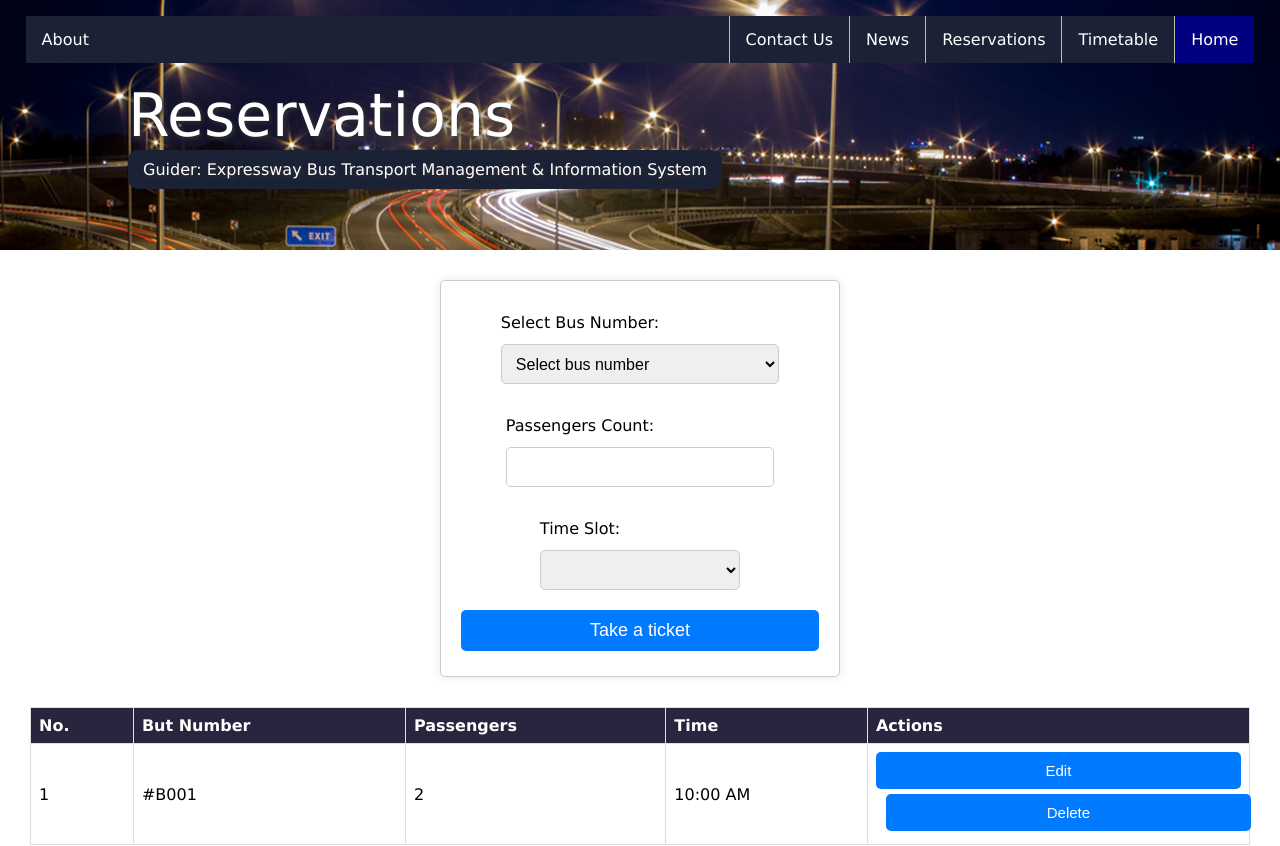
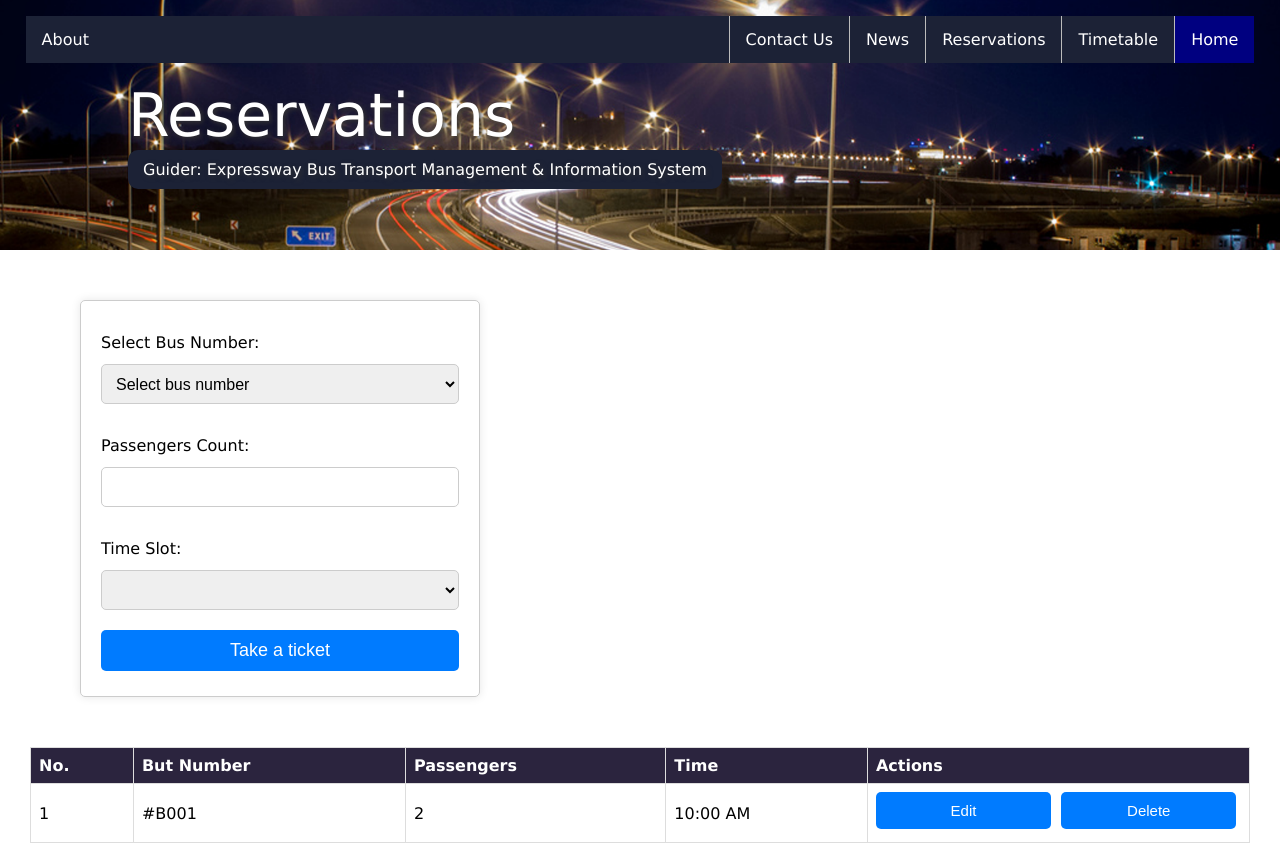
Before and after one commit to Guider-Bus-Reservation-System/Frontend, a React (Create React App) app: page /reservations in a window 1280 px wide. Shown: the top 846 px of the page. Built offline with nearby package versions, Linux system fonts and the light colour scheme.

Commit message:
update reservation- form component

```diff
--- a/src/components/contact/styles/ContactPage.css
+++ b/src/components/contact/styles/ContactPage.css
@@ -129,7 +129,6 @@ label {
 	border: none;
 	border-radius: 4px;
 	cursor: pointer;
-	float: right;
 }
 
 .row button[type="submit"]:hover {
--- a/src/pages/styles/about.css
+++ b/src/pages/styles/about.css
@@ -87,6 +87,7 @@ ul {
 .about-body h2 {
 	background: #1c2236;
 	color: white;
+	padding-left: 15px;
 }
 
 @keyframes changeLetter {
--- a/src/pages/styles/reservations.css
+++ b/src/pages/styles/reservations.css
@@ -35,20 +35,20 @@
 	display: flex;
 	flex-direction: column;
 	max-width: 400px;
-	margin: 0 auto;
+	margin: 20px 50px;
 	padding: 20px;
 	border: 1px solid #ccc;
 	border-radius: 5px;
 	box-shadow: 0 0 10px rgba(0, 0, 0, 0.1);
-	align-items: center;
-	justify-content: center;
+	align-items: left;
+	justify-content: left;
 }
 
 .reservations-form-group {
 	display: flex;
 	flex-direction: column;
-	justify-content: center;
-	align-items: center;
+	justify-content: right;
+	align-items: right;
 	margin-bottom: 20px;
 }
 
@@ -112,6 +112,8 @@
 	border-radius: 5px;
 	font-size: 15px;
 	cursor: pointer;
+	align-self: flex-end;
+	width: 48%;
 }
 
 .reservations-table_btn + .reservations-table_btn {
```
